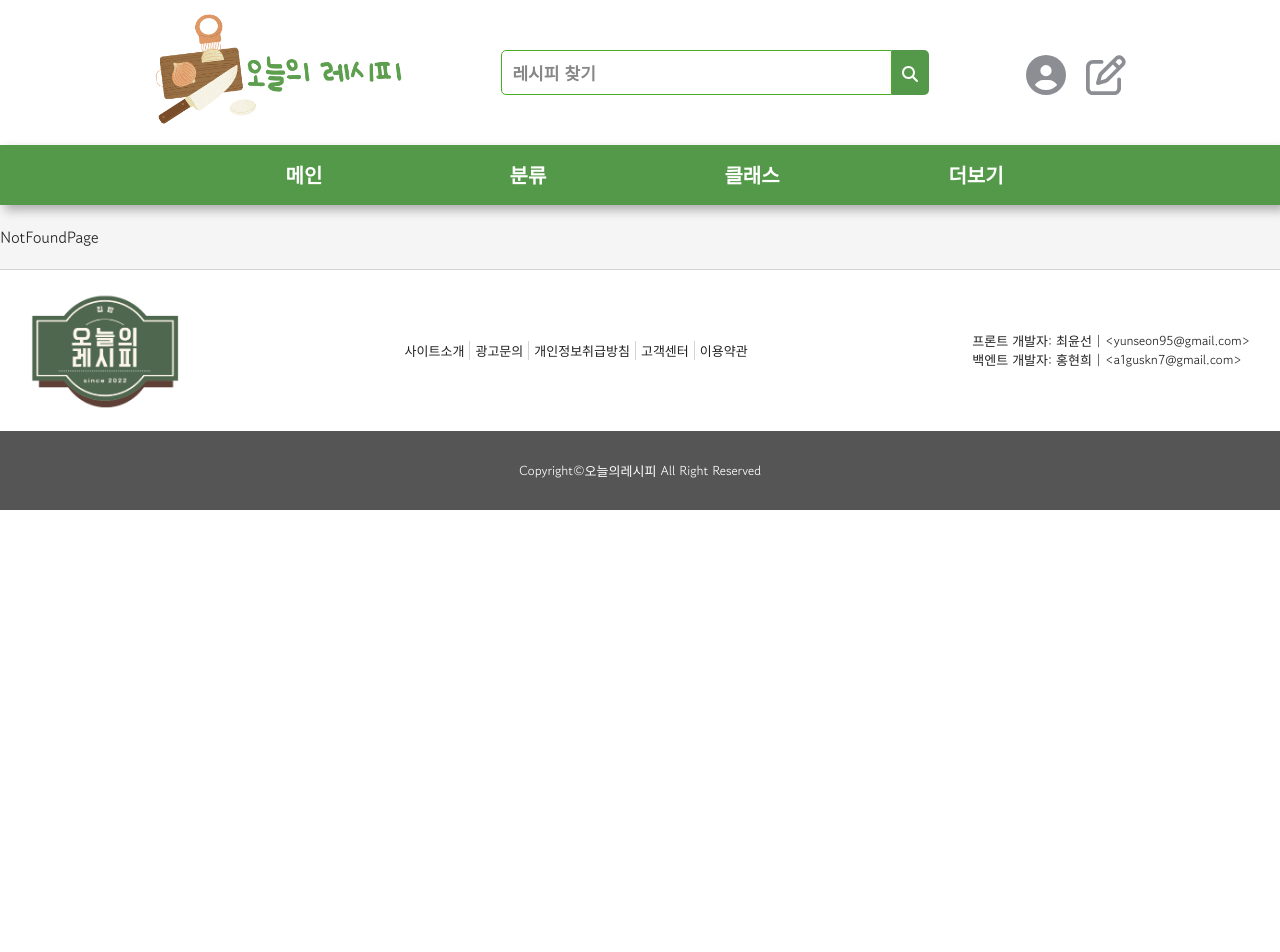
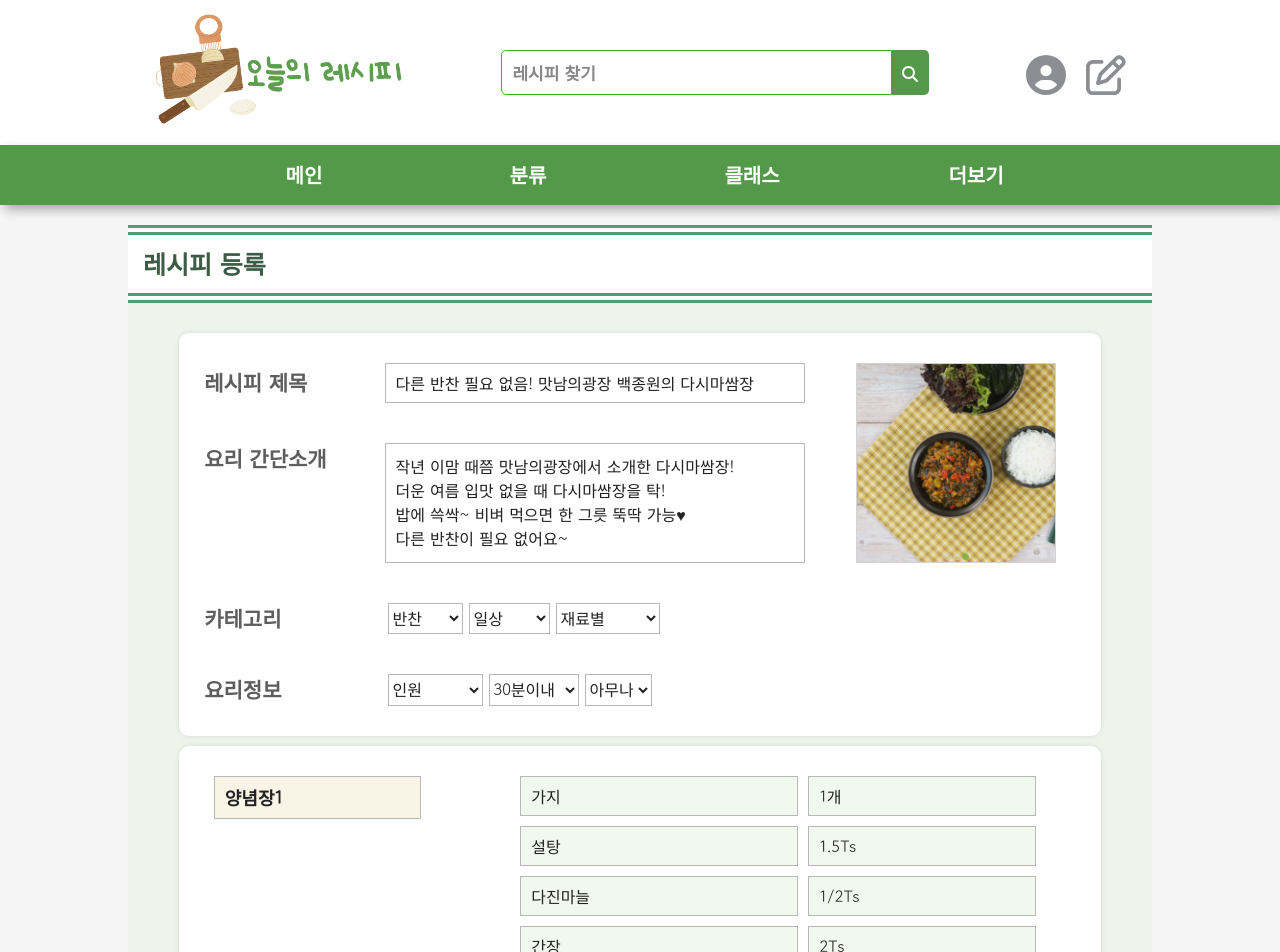
Before and after one commit to dbstjs95/recipe-site-project, a React (Create React App) app in the folder client/: page /modify/1 in a window 1280 px wide. Shown: the top 952 px of the page. Before the commit the page ends 800 px from the top, so only its background shows below. Built offline with nearby package versions, Linux system fonts and the light colour scheme; a web font is replaced by a local one.

Commit message:
Create ModifyRecipePage

```diff
--- a/client/src/Main.js
+++ b/client/src/Main.js
@@ -15,6 +15,7 @@ import ModifyUserInfoPage from "./page/ModifyUserInfoPage";
 import PurchasedClassPage from "./page/mypage/PurchasedClassPage";
 import MyLikePage from "./page/mypage/MyLikePage";
 import Profile from "./components/Profile";
+import ModifyRecipePage from "./page/ModifyRecipePage";
 import SimpleOuter from "./components/SimpleOuter";
 import "./reset.css";
 
@@ -40,6 +41,7 @@ function Main() {
           </Route>
           <Route path="pay" element={<PurchasePage />} />
           <Route path="register/recipe" element={<RegisterRecipePage />} />
+          <Route path="modify/:recipeId" element={<ModifyRecipePage />} />
           <Route path="*" element={<NotFoundPage />} />
         </Route>
         <Route path="/user" element={<SimpleOuter />}>
--- a/client/src/components/IngredientInputBox.js
+++ b/client/src/components/IngredientInputBox.js
@@ -13,16 +13,16 @@ const Container = styled.ul`
   li {
     display: flex;
     margin-bottom: 60px;
-    &:hover {
-      > div.title span {
-        display: block;
-      }
-    }
     > div.title {
       display: flex;
       flex-direction: column;
       width: 30%;
       align-items: center;
+      &:hover {
+        span {
+          display: block;
+        }
+      }
       input,
       span {
         width: 75%;
@@ -165,7 +165,7 @@ const PlusButton = styled.span`
   }
 `;
 
-function IngredientInnerBox({ handleDeleteList }) {
+function IngredientInnerBox({ handleDeleteList, isFirst, data }) {
   const example = [
     ["예) 돼지고기", "예) 300g"],
     ["예) 양배추", "예) 1/2개"],
@@ -173,23 +173,46 @@ function IngredientInnerBox({ handleDeleteList }) {
     ["예) 소금", "예) 2t"],
     ["예) 고추가루 약간", "예)"],
   ];
-  const [ItemArrState, setItemArrState] = useState([uuid(), uuid(), uuid()]);
+
+  let initialState = [
+    ["", ""],
+    ["", ""],
+    ["", ""],
+  ];
+  const { name: ingrName = "", contents: ingrContents = initialState } = data;
+
+  let numForCreate = isFirst ? 3 : 2;
+  let temp = Array(
+    ingrContents.length >= numForCreate ? ingrContents.length : numForCreate
+  )
+    .fill(0)
+    .map((_) => uuid());
+
+  const [ItemArrState, setItemArrState] = useState([...temp]);
+
+  const [ContentsState, setContentsState] = useState([...ingrContents]);
 
   const handlePlusItem = () => {
     setItemArrState((prev) => [...prev, uuid()]);
+    setContentsState((prev) => [...prev, ["", ""]]);
   };
 
-  const handleDeleteItem = (targetId) => {
+  const handleDeleteItem = (targetId, index) => {
     setItemArrState((prev) => {
       let newArr = prev.filter((id) => id !== targetId);
       return newArr;
+    });
+    setContentsState((prev) => {
+      let newState = [...prev];
+      newState.splice(index, 1);
+      return newState;
     });
   };
 
   return (
     <>
       <div className="title">
-        <input type="text" placeholder="재료" />
+        <input type="text" placeholder="재료" defaultValue={ingrName} />
         <span onClick={handleDeleteList}>
           재료단위{" "}
           <em>
@@ -201,9 +224,20 @@ function IngredientInnerBox({ handleDeleteList }) {
         {ItemArrState.map((id, idx) => (
           <li key={id}>
             <p>
-              <input type="text" placeholder={example[idx % 5][0]} />
-              <input type="text" placeholder={example[idx % 5][1]} />
-              <span className="delete" onClick={() => handleDeleteItem(id)}>
+              <input
+                type="text"
+                placeholder={example[idx % 5][0]}
+                defaultValue={ContentsState[idx][0]}
+              />
+              <input
+                type="text"
+                placeholder={example[idx % 5][1]}
+                defaultValue={ContentsState[idx][1]}
+              />
+              <span
+                className="delete"
+                onClick={() => handleDeleteItem(id, idx)}
+              >
                 <FontAwesomeIcon icon={faSquareMinus} />
               </span>
             </p>
@@ -257,26 +291,64 @@ const SubContainer = styled.div`
   }
 `;
 
-function IngredientInputBox() {
-  const [ListArrState, setListArrState] = useState([uuid()]);
+function IngredientInputBox({ modifyMode, InputData, setInputData }) {
+  let initialState = [
+    {
+      name: "",
+      contents: [
+        ["", ""],
+        ["", ""],
+        ["", ""],
+      ],
+    },
+  ];
+  const { ingredients = initialState } = InputData;
 
-  const handlePlusList = () => setListArrState((prev) => [...prev, uuid()]);
+  let temp = Array(modifyMode ? ingredients.length : 1)
+    .fill(0)
+    .map((_) => uuid());
 
-  const handleDeleteList = (id) => {
+  const [ListArrState, setListArrState] = useState([...temp]);
+  const [IngrDataState, setIngrDataState] = useState([...ingredients]);
+
+  const handlePlusList = () => {
+    setListArrState((prev) => [...prev, uuid()]);
+    setIngrDataState((prev) => [
+      ...prev,
+      {
+        name: "",
+        contents: [
+          ["", ""],
+          ["", ""],
+        ],
+      },
+    ]);
+  };
+
+  const handleDeleteList = (targetId, index) => {
     // 1개 이하면 초기화 시키기
     if (ListArrState.length <= 1) return;
     setListArrState((prev) => {
-      let newArr = prev.filter((el) => el !== id);
+      let newArr = prev.filter((id) => id !== targetId);
       return newArr;
+    });
+    setIngrDataState((prev) => {
+      let newState = [...prev];
+      newState.splice(index, 1);
+      return newState;
     });
   };
 
   return (
     <>
       <Container>
-        {ListArrState.map((id) => (
+        {ListArrState.map((id, idx) => (
           <li key={id}>
-            <IngredientInnerBox handleDeleteList={() => handleDeleteList(id)} />
+            <IngredientInnerBox
+              isFirst={idx === 0}
+              data={IngrDataState[idx]}
+              handleDeleteList={() => handleDeleteList(id, idx)}
+            />
           </li>
         ))}
       </Container>
--- a/client/src/components/OrderInputBox.js
+++ b/client/src/components/OrderInputBox.js
@@ -1,5 +1,5 @@
-import React, { useState } from "react";
-import styled from "styled-components";
+import React, { useRef, useState } from "react";
+import styled, { css } from "styled-components";
 import uuid from "react-uuid";
 import { FontAwesomeIcon } from "@fortawesome/react-fontawesome";
 import {
@@ -27,6 +27,32 @@ const Container = styled.div`
     }
   }
 `;
+
+const OrderImgBox = styled.div`
+  ${({ imgSrc }) =>
+    imgSrc
+      ? css`
+          background: url(${imgSrc}) no-repeat center center;
+          background-size: cover;
+        `
+      : css`
+          display: flex;
+          justify-content: center;
+          align-items: center;
+          background-color: rgba(0, 0, 0, 0.07);
+        `}
+  border: 1px solid gainsboro;
+  width: 170px;
+  height: 170px;
+  span {
+    ${({ imgSrc }) =>
+      imgSrc &&
+      css`
+        display: none;
+      `}
+  }
+`;
+
 const InputContainer = styled.ul`
   li {
     display: flex;
@@ -46,23 +72,15 @@ const InputContainer = styled.ul`
     > div {
       display: flex;
       width: 90%;
-      textarea,
-      label {
+      textarea {
         background-color: rgba(0, 0, 0, 0.07);
         border: 1px solid gainsboro;
-      }
-      textarea {
         flex: 1;
         margin-right: 3px;
         resize: none;
         padding: 10px;
       }
-      label {
-        display: flex;
-        justify-content: center;
-        align-items: center;
-        width: 170px;
-        height: 170px;
+      .order_img span {
         font-size: 3rem;
         color: gray;
       }
@@ -92,10 +110,12 @@ const InputContainer = styled.ul`
         width: 13%;
       }
       > div {
-        label {
+        .order_img {
           width: 150px;
           height: 150px;
-          font-size: 2rem;
+          span {
+            font-size: 2rem;
+          }
         }
       }
       p {
@@ -113,7 +133,7 @@ const InputContainer = styled.ul`
           margin-right: 0;
           margin-bottom: 15px;
         }
-        label {
+        .order_img {
           width: 170px;
           height: 170px;
         }
@@ -126,7 +146,7 @@ const InputContainer = styled.ul`
       flex-direction: column;
       width: 90%;
       margin: 0 auto;
-      padding: 10px 0 0;
+      padding: 10px 0 20px;
       h3 {
         width: 100%;
         margin: 0 0 7px;
@@ -144,25 +164,53 @@ const InputContainer = styled.ul`
   }
 `;
 
-function OrderInputBox() {
-  const [ItemArrState, setItemArrState] = useState([uuid()]);
+function OrderInputBox({ modifyMode, InputData, setInputData }) {
+  const orderImgRef = useRef(null);
 
-  const handleSelectFile = (e) => {
-    e.preventDefault();
+  //register: 주어진 초기 데이터로 만들면 됨.(문제없음)
+  //modify: 1) steps: [["sdsd", "sdsds"], ...] (문제없음)
+  //        2) steps: [] (안에 내용물이 없음...) (문제있음)
+  //        3) steps: undefined인 경우 (문제있음)
+
+  let { steps = [["", ""]] } = InputData;
+  steps = steps.length === 0 ? [["", ""]] : steps;
+
+  let temp = Array(modifyMode ? steps.length : 1)
+    .fill(0)
+    .map((_) => uuid());
+
+  const [ItemArrState, setItemArrState] = useState([...temp]);
+  const [StepsData, setStepsData] = useState([...steps]);
+
+  const handleSelectFile = () => {
+    orderImgRef.current.click();
   };
 
-  const handlePlusBtn = (targetIdx) =>
+  const handlePlusBtn = (targetIdx) => {
     setItemArrState((prev) => {
       let newArr = [...prev];
       newArr.splice(targetIdx + 1, 0, uuid());
       return newArr;
     });
+    setStepsData((prev) => {
+      let newState = [...prev];
+      newState.splice(targetIdx + 1, 0, ["", ""]);
+      return newState;
+    });
+  };
 
-  const handleDeleteBtn = (targetId) => {
+  //1개면 삭제 X
+  const handleDeleteBtn = (targetId, index) => {
     if (ItemArrState.length <= 1) return;
+
     setItemArrState((prev) => {
       let newArr = prev.filter((id) => id !== targetId);
       return newArr;
+    });
+    setStepsData((prev) => {
+      let newState = [...prev];
+      newState.splice(index, 1);
+      return newState;
     });
   };
 
@@ -175,11 +223,24 @@ function OrderInputBox() {
             <li key={id}>
               <h3>{`Step${idx + 1}`}</h3>
               <div>
-                <textarea />
-                <label htmlFor="img_file" onClick={handleSelectFile}>
-                  <FontAwesomeIcon icon={faPlus} />
-                </label>
-                <input id="img_file" type="file" style={{ display: "none" }} />
+                <textarea defaultValue={StepsData[idx][0]} />
+                <OrderImgBox
+                  className="order_img"
+                  onClick={handleSelectFile}
+                  imgSrc={StepsData[idx][1]}
+                >
+                  <span>
+                    <FontAwesomeIcon icon={faPlus} />
+                  </span>
+                </OrderImgBox>
+                <input
+                  ref={orderImgRef}
+                  type="file"
+                  style={{ display: "none" }}
+                  onClick={(e) => {
+                    e.preventDefault();
+                  }}
+                />
               </div>
               <p>
                 <FontAwesomeIcon
@@ -188,7 +249,7 @@ function OrderInputBox() {
                 />
                 <FontAwesomeIcon
                   icon={faSquareXmark}
-                  onClick={() => handleDeleteBtn(id)}
+                  onClick={() => handleDeleteBtn(id, idx)}
                 />
               </p>
             </li>
--- a/client/src/mockData/recipe_detail.js
+++ b/client/src/mockData/recipe_detail.js
@@ -19,7 +19,7 @@ export const recipe_info = {
   title: "다른 반찬 필요 없음! 맛남의광장 백종원의 다시마쌈장",
   intro:
     "작년 이맘 때쯤 맛남의광장에서 소개한 다시마쌈장!\n더운 여름 입맛 없을 때 다시마쌈장을 탁!\n밥에 쓱싹~ 비벼 먹으면 한 그릇 뚝딱 가능♥\n다른 반찬이 필요 없어요~",
-  details: ["4인분", "30분 이내", "아무나"],
+  details: ["4인분", "30분이내", "아무나"],
   view: 30356,
   like: 14433,
   commentsNum: 21,
@@ -107,3 +107,48 @@ export const recipe_info = {
     ],
   },
 };
+
+export const my_recipe_data = {
+  id: 1,
+  mainSrc: main,
+  title: "다른 반찬 필요 없음! 맛남의광장 백종원의 다시마쌈장",
+  intro:
+    "작년 이맘 때쯤 맛남의광장에서 소개한 다시마쌈장!\n더운 여름 입맛 없을 때 다시마쌈장을 탁!\n밥에 쓱싹~ 비벼 먹으면 한 그릇 뚝딱 가능♥\n다른 반찬이 필요 없어요~",
+  category: ["반찬", "일상", ""],
+  recipeInfo: ["", "30분이내", "아무나"],
+  ingredients: [
+    {
+      name: "양념장1",
+      contents: [
+        ["가지", "1개"],
+        ["설탕", "1.5Ts"],
+        ["다진마늘", "1/2Ts"],
+        ["간장", "2Ts"],
+        ["식초", "1Ts"],
+        ["버터", "2Ts"],
+      ],
+    },
+    {
+      name: "양념장2",
+      contents: [
+        ["", "1개"],
+        ["설탕", "1.5Ts"],
+        ["다진마늘", "1/2Ts"],
+        ["간장", ""],
+        ["식초", "1Ts"],
+        ["버터", "2Ts"],
+      ],
+    },
+  ],
+  steps: [
+    ["", img1],
+    [
+      "다시마, 양파, 애호박, 청양고추는 다지고 대파는 송송 썰어 준비해요. 다시마, 양파, 애호박, 청양고추는 다지고 대파는 송송 썰어 준비해요. 다시마, 양파, 애호박, 청양고추는 다지고 대파는 송송 썰어 준비해요. 다시마, 양파, 애호박, 청양고추는 다지고 대파는 송송 썰어 준비해요. 다시마, 양파, 애호박, 청양고추는 다지고 대파는 송송 썰어 준비해요.",
+      img2,
+    ],
+    ["예열된 팬에 기름을 두르고 다시마와 다진 채소를 넣어 볶아요.", img3],
+    ["재료가 볶아지면 고춧가루, 설탕, 다진 마늘, 홍고추를 넣어 볶아요.", img4],
+    ["재래식 된장, 고추장을 넣어 볶아요.", ""],
+    ["불을 끄고 참기름을 넣어 섞어 완성해요.", img6],
+  ],
+};
--- /dev/null
+++ b/client/src/page/ModifyRecipePage.js
@@ -0,0 +1,11 @@
+import React from "react";
+import RegisterRecipePage from "./RegisterRecipePage";
+import { my_recipe_data } from "../mockData/recipe_detail";
+
+const myRecipeData = { ...my_recipe_data };
+
+function ModifyRecipePage() {
+  return <RegisterRecipePage modifyMode={true} myRecipeData={myRecipeData} />;
+}
+
+export default ModifyRecipePage;
--- a/client/src/page/RegisterRecipePage.js
+++ b/client/src/page/RegisterRecipePage.js
@@ -1,5 +1,5 @@
-import React from "react";
-import styled from "styled-components";
+import React, { useEffect, useRef, useState } from "react";
+import styled, { css } from "styled-components";
 import { LayoutSize, ContainerStyle } from "../css";
 import {
   dataForRegisterPage as data,
@@ -33,8 +33,10 @@ const Container = styled.div`
     font-size: 25px;
     font-weight: bold;
     padding: 10px 15px;
-    background-color: rgba(7, 115, 61, 0.7);
-    color: #fff;
+    background-color: white;
+    border-top: 10px double rgba(7, 115, 61, 0.7);
+    border-bottom: 10px double rgba(7, 115, 61, 0.7);
+    color: #3d5c46;
     @media screen and (max-width: 960px) {
       font-size: 23px;
     }
@@ -99,7 +101,6 @@ const IntroContainer = styled.div`
     }
   }
   > ul#input_info {
-    /* background-color: skyblue; */
     li {
       display: flex;
       padding: 20px 15px;
@@ -107,7 +108,7 @@ const IntroContainer = styled.div`
         align-items: center;
       }
       h2 {
-        font-size: 22px;
+        font-size: 21px;
         font-weight: bold;
         width: 30%;
         color: ${titleColor};
@@ -119,6 +120,7 @@ const IntroContainer = styled.div`
         font-size: 16px;
       }
       textarea {
+        padding: 10px;
         height: 120px;
         width: 70%;
         resize: none;
@@ -159,7 +161,10 @@ const IntroContainer = styled.div`
         }
         input[type="text"] {
           height: 36px;
-          font-size: 14px;
+        }
+        input[type="text"],
+        textarea {
+          font-size: 15px;
         }
         h2,
         input[type="text"],
@@ -182,19 +187,31 @@ const IntroContainer = styled.div`
     }
   }
   > div#upload_file {
-    /* background-color: yellow; */
-    label {
+    div.main_img {
       /* display: block; */
-      display: flex;
-      flex-direction: column;
-      justify-content: center;
-      align-items: center;
+      ${({ mainSrc }) =>
+        mainSrc
+          ? css`
+              background: url(${mainSrc}) no-repeat center center;
+              background-size: cover;
+            `
+          : css`
+              display: flex;
+              flex-direction: column;
+              justify-content: center;
+              align-items: center;
+              background-color: rgba(0, 0, 0, 0.05);
+            `}
       width: 200px;
       height: 200px;
       border: 1px solid lightgray;
-      background-color: rgba(0, 0, 0, 0.05);
       margin: 0 auto;
       span {
+        ${({ mainSrc }) =>
+          mainSrc &&
+          css`
+            display: none;
+          `}
         &.icon {
           font-size: 2em;
           margin-bottom: 5px;
@@ -235,32 +252,64 @@ const IngredientContainer = styled.div`
 const OrderContainer = styled.div``;
 const BtnContainer = styled.div``;
 
-function RegisterRecipePage() {
+function RegisterRecipePage({ myRecipeData, modifyMode }) {
+  let emptyData = {
+    mainSrc: "",
+    intro: "",
+    category: ["", "", ""],
+    recipeInfo: ["", "", ""],
+    ingredients: [
+      {
+        name: "",
+        contents: [
+          ["", ""],
+          ["", ""],
+          ["", ""],
+        ],
+      },
+    ],
+    steps: [["", ""]],
+  };
+  const [InputData, setInputData] = useState(
+    modifyMode ? { ...myRecipeData } : { ...emptyData }
+  );
+  const mainImgRef = useRef(null);
+
   const preventEvent = (e) => {
     e.preventDefault();
     console.log("클릭");
   };
+
+  const handleFileClick = () => mainImgRef.current.click();
+
+  // useEffect(() => {
+  //   if (!modifyMode) return;
+  //   setInputData((prev) => ({ ...myRecipeData }));
+  // }, []);
+
   return (
     <Container>
       <h1>레시피 등록</h1>
       <InputBox>
-        <IntroContainer>
+        <IntroContainer mainSrc={InputData.mainSrc}>
           <ul id="input_info">
             <li>
               <h2>레시피 제목</h2>
               <input
                 type="text"
                 placeholder="예) 매콤 달달 부산 떡볶이 만들기"
+                defaultValue={InputData.title}
+                // onChange={}
               />
             </li>
             <li>
               <h2>요리 간단소개</h2>
-              <textarea />
+              <textarea defaultValue={InputData.intro} />
             </li>
             <li>
               <h2>카테고리</h2>
               {dataKeys1.map((prop, idx) => (
-                <select key={idx}>
+                <select key={idx} defaultValue={InputData.category[idx]}>
                   {data[prop].map((item, idx) => (
                     <option value={item} key={idx}>
                       {item}
@@ -272,7 +321,7 @@ function RegisterRecipePage() {
             <li>
               <h2>요리정보</h2>
               {dataKeys2.map((prop, idx) => (
-                <select key={idx}>
+                <select key={idx} defaultValue={InputData.recipeInfo[idx]}>
                   {data[prop].map((item, idx) => (
                     <option value={item} key={idx}>
                       {item}
@@ -283,14 +332,14 @@ function RegisterRecipePage() {
             </li>
           </ul>
           <div id="upload_file">
-            <label htmlFor="select_img">
+            <div className="main_img" onClick={handleFileClick}>
               <span className="icon">
                 <FontAwesomeIcon icon={faBowlFood} />
               </span>
               <span className="desc">음식 대표 사진 넣기</span>
-            </label>
+            </div>
             <input
-              id="select_img"
+              ref={mainImgRef}
               type="file"
               accept="image/jpg, image/png, image/jpeg"
               onClick={preventEvent}
@@ -299,13 +348,21 @@ function RegisterRecipePage() {
           </div>
         </IntroContainer>
         <IngredientContainer>
-          <IngredientInputBox />
+          <IngredientInputBox
+            modifyMode={modifyMode}
+            InputData={InputData}
+            setInputData={setInputData}
+          />
         </IngredientContainer>
         <OrderContainer>
-          <OrderInputBox />
+          <OrderInputBox
+            modifyMode={modifyMode}
+            InputData={InputData}
+            setInputData={setInputData}
+          />
         </OrderContainer>
         <BtnContainer>
-          <RegisterBtn />
+          <RegisterBtn modifyMode={modifyMode} />
         </BtnContainer>
       </InputBox>
     </Container>
--- a/client/src/page/mypage/MyRecipePage.js
+++ b/client/src/page/mypage/MyRecipePage.js
@@ -245,7 +245,7 @@ function MyRecipePage() {
               <li key={idx}>
                 <img src={item.src} />
                 <div>
-                  <Link>
+                  <Link to="/modify/1">
                     <h2>{item.title}</h2>
                   </Link>
                 </div>
```
Also changed, not shown: client/src/components/RegisterBtn.js (+23 -16 lines).
